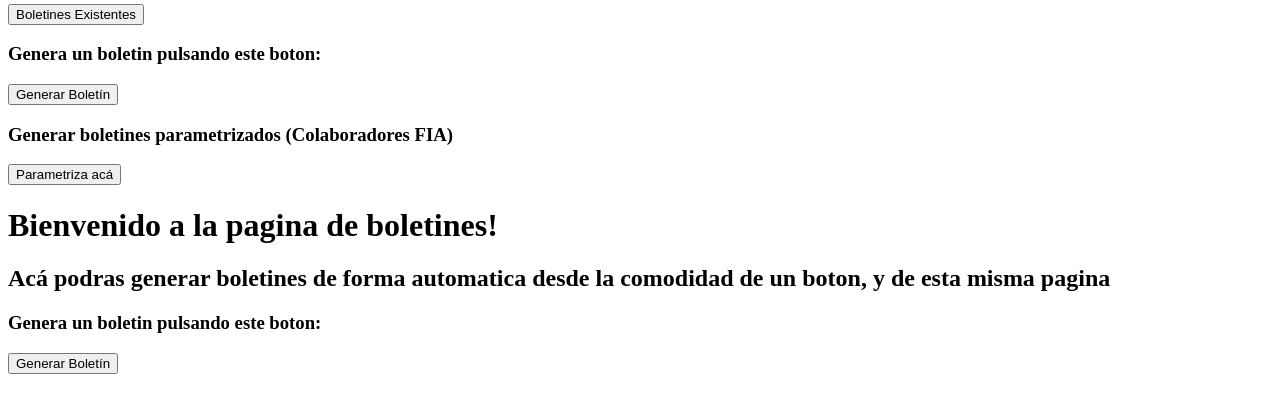
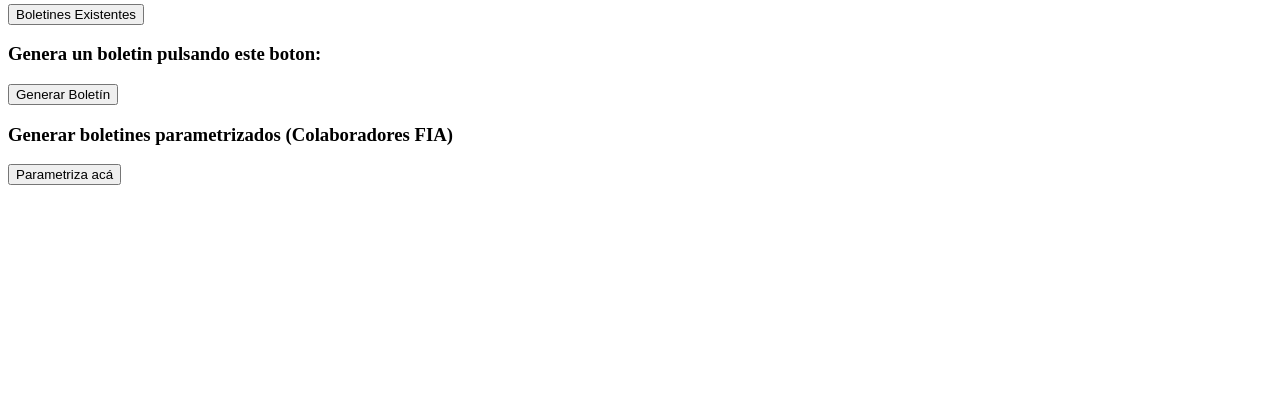
Before and after one commit to Elweon665/GRUPO07-2024-PROYINF, a Django app: page / in a window 1280 px wide. Shown: the part 164-577 px from the top of the page. Run offline with Django 5.2, Linux system fonts and the light colour scheme.

Commit message:
Eliminar HTML Redundante, Cambiar Pahts a Relativo a la carpeta y no al local

```diff
--- a/Boletines/HomePage/templates/primerHTML.html
+++ b/Boletines/HomePage/templates/primerHTML.html
@@ -21,11 +21,5 @@
     <a href="{% url 'Boletin_parametros' %}">
         <button type="button">Parametriza acá</button>
     </a>
-    <h1>Bienvenido a la pagina de boletines!</h1>
-    <h2>Acá podras generar boletines de forma automatica desde la comodidad de un boton, y de esta misma pagina</h2>
-    <h3>Genera un boletin pulsando este boton:</h3>
-    <a href="{% url 'descargar_boletin' %}">
-        <button type="button">Generar Boletín</button>
-    </a>
 </body>
 </html>
--- a/Boletines/HomePage/views.py
+++ b/Boletines/HomePage/views.py
@@ -8,13 +8,13 @@ def test(request):
     return HttpResponse(template.render())
 
 def descargar_boletin(request):
-    file_path =  r'C:\Users\holis\OneDrive\Escritorio\Analisis y diseño\GRUPO07-2024-PROYINF-main\Boletines\HomePage\templates\PDFs\articles-126720_archivo_01.pdf'
+    file_path =  r'Boletines\HomePage\templates\PDFs\articles-126720_archivo_01.pdf'
     response = FileResponse(open(file_path, 'rb'), content_type='application/pdf')
     response['Content-Disposition'] = 'attachment; filename="mi_boletin.pdf" '
     return response
 
 def boletin_junio_2024_descargar(request):
-    file_path =  r'C:\Users\holis\OneDrive\Escritorio\Analisis y diseño\GRUPO07-2024-PROYINF-main\Boletines\HomePage\templates\PDFs\articles-126033_archivo_01.pdf'
+    file_path =  r'Boletines\HomePage\templates\PDFs\articles-126033_archivo_01.pdf'
     response = FileResponse(open(file_path, 'rb'), content_type='application/pdf')
     response['Content-Disposition'] = 'attachment; filename="Boletin_Junio_2024.pdf" '
     return response
@@ -24,7 +24,7 @@ def Consultarboletines(request):
     return HttpResponse(template.render())
 
 def mostrar_boletin(request):
-    file_path = r'C:\Users\holis\OneDrive\Escritorio\Analisis y diseño\GRUPO07-2024-PROYINF-main\Boletines\HomePage\templates\PDFs\articles-126033_archivo_01.pdf'
+    file_path = r'Boletines\HomePage\templates\PDFs\articles-126033_archivo_01.pdf'
     response = FileResponse(open(file_path, 'rb'), content_type='application/pdf')
     response['Content-Disposition'] = 'inline; filename="mi_boletin.pdf"'
     return response
@@ -35,18 +35,18 @@ def Boletin_parametros(request):
 
 def descargar_pdf(request):
     # Ruta completa del archivo PDF en el servidor
-    pdf_path = os.path.join('C:/Users/holis/OneDrive/Escritorio/Analisis y diseño/GRUPO07-2024-PROYINF-main/Boletines/HomePage/templates/PDFs/', 'articles-126721_archivo_01.pdf')
+    pdf_path = os.path.join('Boletines/HomePage/templates/PDFs/', 'articles-126721_archivo_01.pdf')
 
     # Sirve el archivo PDF como una respuesta
     return FileResponse(open(pdf_path, 'rb'), content_type='application/pdf')
 
 def enviar_parametros(request):
-    file_path = r'C:\Users\holis\OneDrive\Escritorio\Analisis y diseño\GRUPO07-2024-PROYINF-main\Boletines\HomePage\templates\PDFs\articles-126721_archivo_01.pdf'
+    file_path = r'Boletines\HomePage\templates\PDFs\articles-126721_archivo_01.pdf'
     response = FileResponse(open(file_path, 'rb'), content_type='application/pdf')
     response['Content-Disposition'] = 'inline; filename="mi_boletin.pdf"'
     return response
 def descargar_boletin(request):
-    file_path =  r'C:\Users\holis\OneDrive\Escritorio\Analisis y diseño\GRUPO07-2024-PROYINF-main\Boletines\HomePage\templates\PDFs\articles-126720_archivo_01.pdf'
+    file_path =  r'Boletines\HomePage\templates\PDFs\articles-126720_archivo_01.pdf'
     response = FileResponse(open(file_path, 'rb'), content_type='application/pdf')
     response['Content-Disposition'] = 'attachment; filename="mi_boletin.pdf" '
     return response
```
